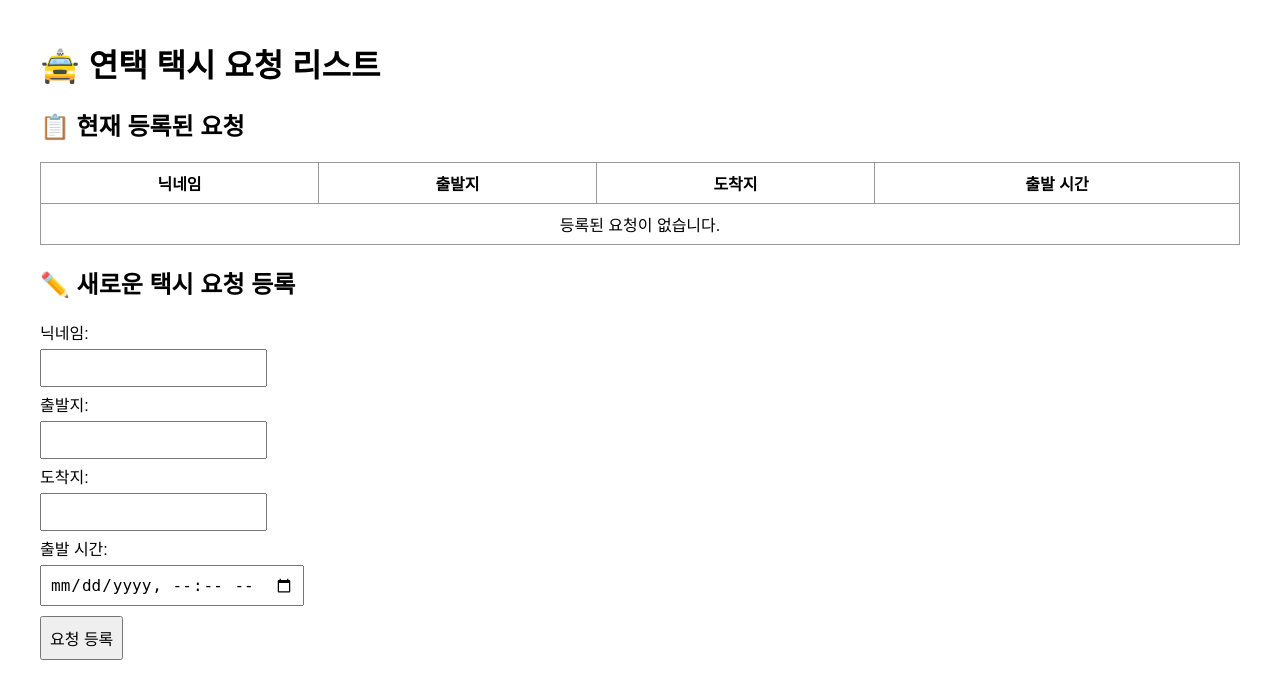
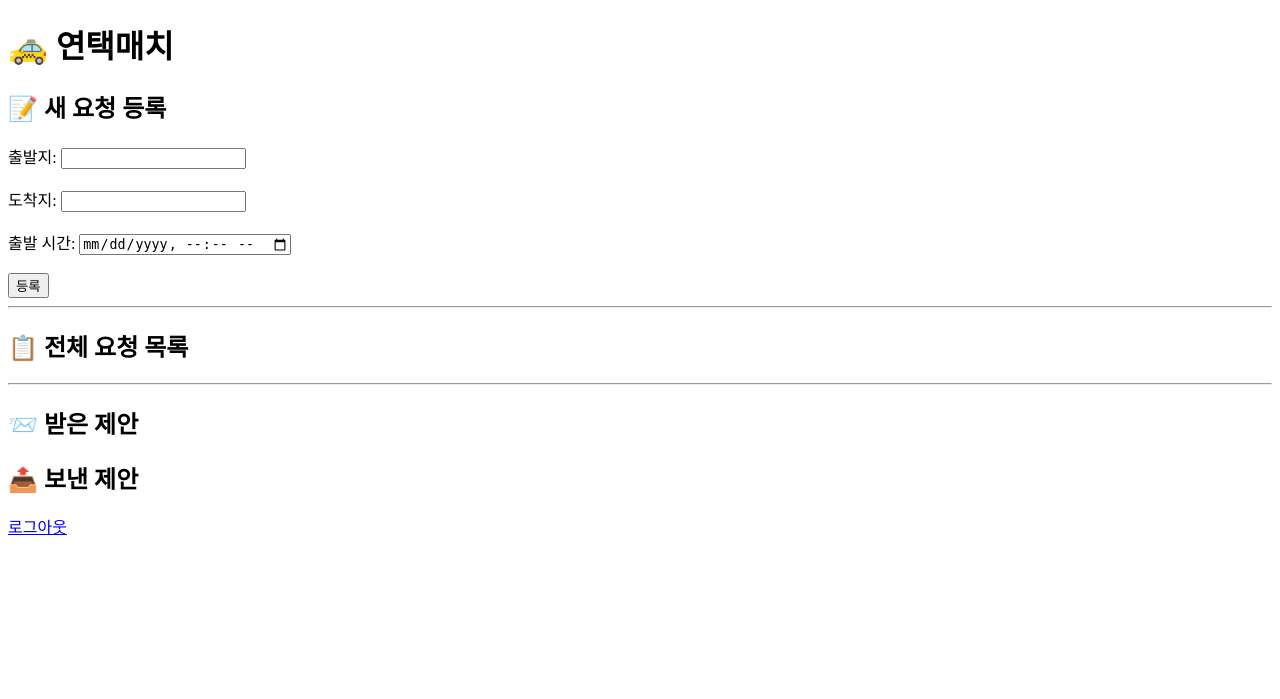
Before and after one commit to winterkid2000/YMatch, a FastAPI app: page / in a window 1280 px wide. Shown: the top 699 px of the page. Run offline with FastAPI, Linux system fonts and the light colour scheme; parts of the project's set-up code (start-up, migrations or seed data) failed here and were passed over.

Commit message:
Update index.html

```diff
--- a/app/templates/index.html
+++ b/app/templates/index.html
@@ -1,90 +1,57 @@
+<!-- templates/index.html -->
 <!DOCTYPE html>
-<html lang="ko">
+<html>
 <head>
-    <meta charset="UTF-8">
-    <title>YontakMatch - 택시 요청</title>
-    <style>
-        body { font-family: sans-serif; margin: 40px; }
-        input, button { margin: 5px 0; padding: 8px; font-size: 16px; }
-        table { width: 100%; border-collapse: collapse; margin-bottom: 20px; }
-        th, td { border: 1px solid #999; padding: 8px; text-align: center; }
-        #responseModal {
-            display: none;
-            position: fixed;
-            top: 30%;
-            left: 50%;
-            transform: translate(-50%, -50%);
-            background: white;
-            border: 2px solid #333;
-            padding: 20px;
-            z-index: 1000;
-        }
-        #overlay {
-            display: none;
-            position: fixed;
-            top: 0; left: 0;
-            width: 100%; height: 100%;
-            background: rgba(0, 0, 0, 0.3);
-            z-index: 999;
-        }
-    </style>
+    <title>연택매치 홈</title>
 </head>
 <body>
-    <h1>🚖 연택 택시 요청 리스트</h1>
+    <h1>🚕 연택매치</h1>
 
-    <h2>📋 현재 등록된 요청</h2>
-    <table>
-        <thead>
-            <tr>
-                <th>닉네임</th>
-                <th>출발지</th>
-                <th>도착지</th>
-                <th>출발 시간</th>
-            </tr>
-        </thead>
-        <tbody>
-            {% for ride in rides %}
-            <tr>
-                <td>{{ ride.nickname }}</td>
-                <td>{{ ride.departure }}</td>
-                <td>{{ ride.destination }}</td>
-                <td>{{ ride.departure_time.strftime('%Y-%m-%d %H:%M') }}</td>
-            </tr>
-            {% else %}
-            <tr><td colspan="4">등록된 요청이 없습니다.</td></tr>
-            {% endfor %}
-        </tbody>
-    </table>
+    <h2>📝 새 요청 등록</h2>
+    <form method="post" action="/ride">
+        <label for="departure">출발지:</label>
+        <input type="text" id="departure" name="departure" required><br><br>
 
-    <h2>✏️ 새로운 택시 요청 등록</h2>
-    <form action="/submit" method="post">
-        <label>닉네임:</label><br>
-        <input type="text" name="nickname" required><br>
-        <label>출발지:</label><br>
-        <input type="text" name="departure" required><br>
-        <label>도착지:</label><br>
-        <input type="text" name="destination" required><br>
-        <label>출발 시간:</label><br>
-        <input type="datetime-local" name="departure_time" required><br>
-        <button type="submit">요청 등록</button>
+        <label for="destination">도착지:</label>
+        <input type="text" id="destination" name="destination" required><br><br>
+
+        <label for="departure_time">출발 시간:</label>
+        <input type="datetime-local" id="departure_time" name="departure_time" required><br><br>
+
+        <button type="submit">등록</button>
     </form>
 
-    <div id="overlay"></div>
-    <div id="responseModal">
-        <p id="modalMessage"></p>
-        <button onclick="closeModal()">확인</button>
+    <hr>
+
+    <h2>📋 전체 요청 목록</h2>
+    <!-- 여기에 서버에서 받아온 요청 리스트를 루프 돌며 표시 -->
+    <div id="request-list">
+        <!-- 예시 -->
+        <!--
+        <div>
+            <strong>닉네임</strong> 님이 <em>출발지</em> → <em>도착지</em> (출발: 시간)
+            <form method="post" action="/match">
+                <input type="hidden" name="receiver_request_id" value="요청 ID">
+                <input type="text" name="proposed_place" placeholder="제안 장소" required>
+                <input type="text" name="proposed_time" placeholder="제안 시간" required>
+                <button type="submit">제안하기</button>
+            </form>
+        </div>
+        -->
     </div>
 
-    <script>
-        function showModal(message) {
-            document.getElementById('modalMessage').textContent = message;
-            document.getElementById('responseModal').style.display = 'block';
-            document.getElementById('overlay').style.display = 'block';
-        }
-        function closeModal() {
-            document.getElementById('responseModal').style.display = 'none';
-            document.getElementById('overlay').style.display = 'none';
-        }
-    </script>
+    <hr>
+
+    <h2>📨 받은 제안</h2>
+    <div id="received-matches">
+        <!-- 서버에서 가져온 /match/received 데이터 렌더링 -->
+    </div>
+
+    <h2>📤 보낸 제안</h2>
+    <div id="sent-matches">
+        <!-- 서버에서 가져온 /match/sent 데이터 렌더링 -->
+    </div>
+
+    <p><a href="/logout">로그아웃</a></p>
 </body>
 </html>
```
